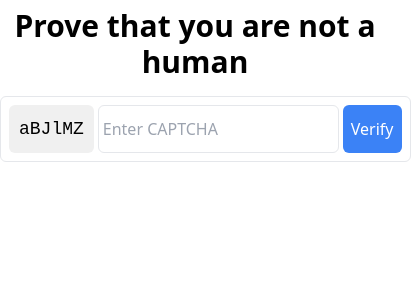
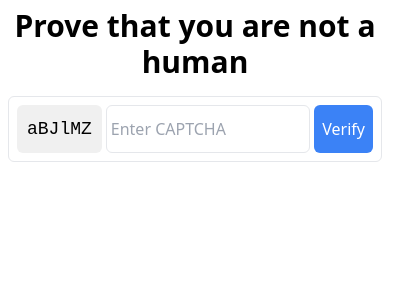
Before and after one commit to Cyteon/scrapyard-calculator, a SvelteKit app: page /verify in a window 390 px wide. Shown: the top 300 px of the page, 411 px wide, since content can reach past the window. Built offline with nearby package versions, Linux system fonts and the light colour scheme.

Commit message:
minor optimizations

```diff
--- a/src/routes/verify/+page.svelte
+++ b/src/routes/verify/+page.svelte
@@ -54,10 +54,10 @@
         Prove that you are not a human
     </h1>
 
-    <div class="border mx-auto p-2 rounded-md mt-4">
+    <div class="border mx-2 md:mx-auto p-2 rounded-md mt-4">
         <div class="flex">
             <div class="captcha rounded-md text-lg">{captchaText}</div>
-            <input type="text" class="border p-1 rounded-md flex-1 mx-1" bind:value={captchaInput} placeholder="Enter CAPTCHA" />
+            <input type="text" class="border p-1 rounded-md flex-1 mx-1 w-8 md:w-full" bind:value={captchaInput} placeholder="Enter CAPTCHA" />
             <button on:click={verifyCaptcha} class="bg-blue-500 text-white p-2 rounded-md">Verify</button>
         </div>
 
```
